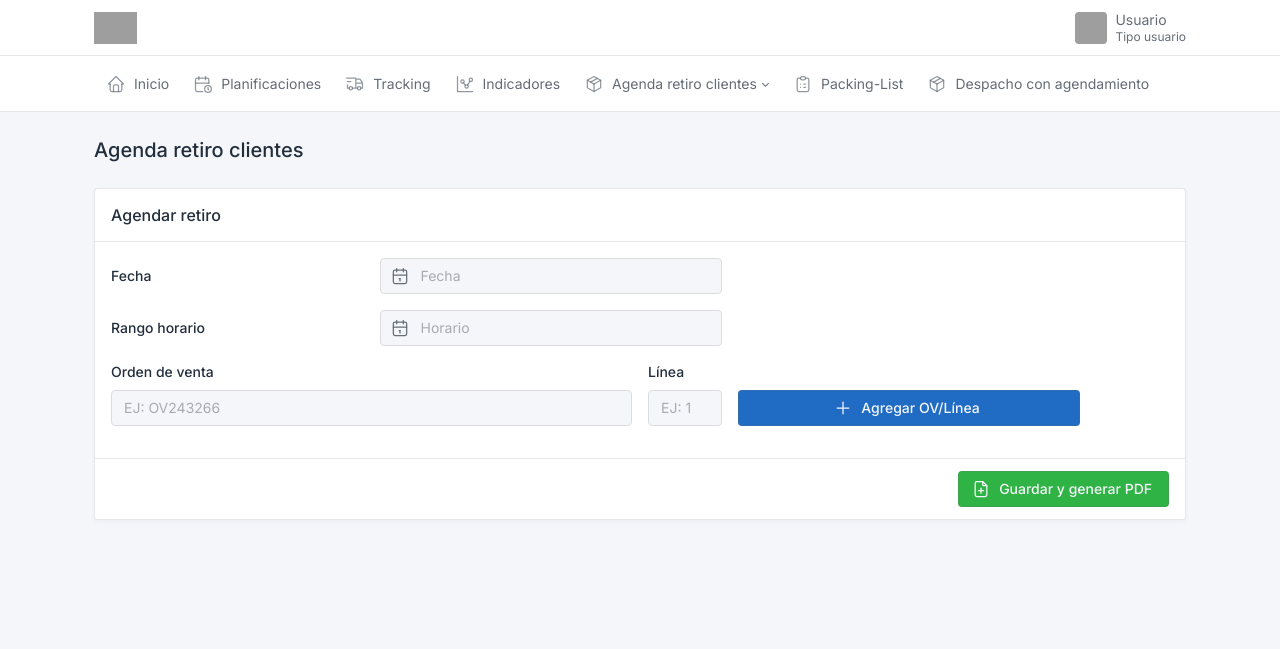
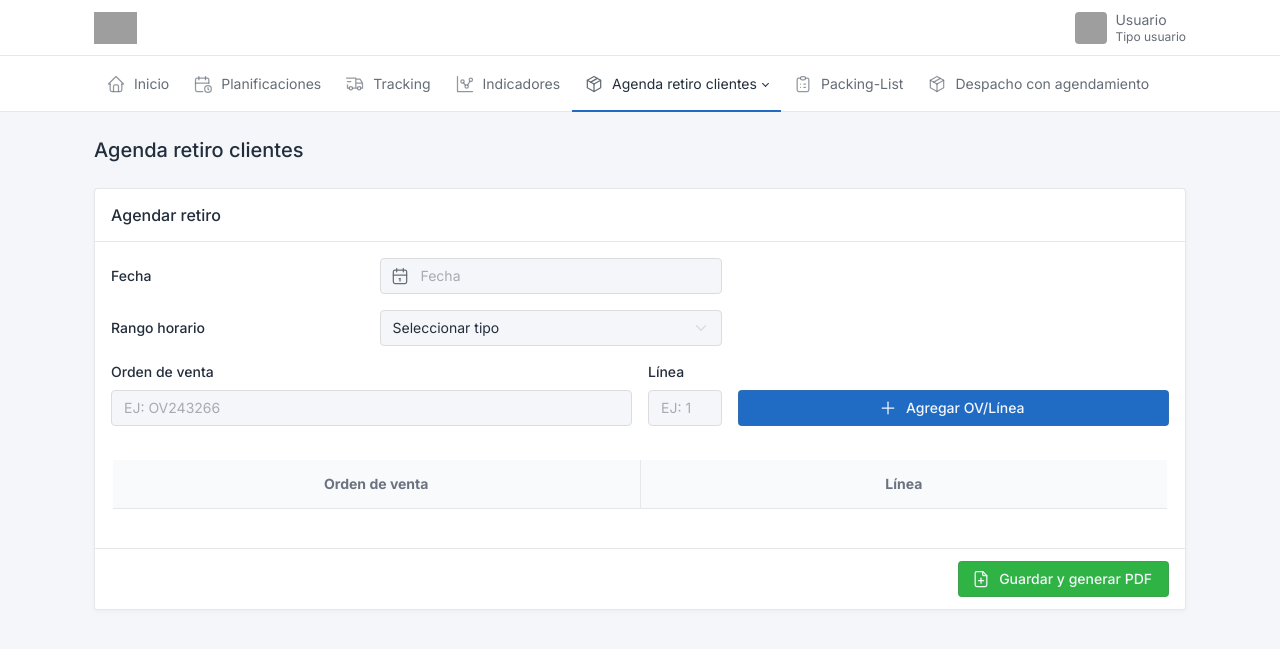
Before and after one commit to nctd/proyecto-titulo, a Django app: template control_procesos_logisticos/templates/agenda-retiro/agendar.html in a window 1280 px wide. Shown: the top 649 px of the page. Run offline with Django 3.2, Linux system fonts and the light colour scheme; the template is opened without the code that fills it: values that come from a table or form of the project are taken from there, others are empty; parts of the project's set-up code (start-up, migrations or seed data) failed here and were passed over; some libraries are stand-ins or nearby versions; grey boxes are pictures that could not be loaded.

Commit message:
retira cliente agendar tablas y rangos horarios

```diff
--- a/control_procesos_logisticos/templates/agenda-retiro/agendar.html
+++ b/control_procesos_logisticos/templates/agenda-retiro/agendar.html
@@ -53,24 +53,33 @@
                         <div class="form-group mb-3 row">
                             <label class="form-label col-3 col-form-label">Rango horario</label>
                             <div class="col-4">
-                                <div class="input-icon">
-                                    <span class="input-icon-addon">
-                                        <!-- Download SVG icon from http://tabler-icons.io/i/calendar -->
-                                        <svg xmlns="http://www.w3.org/2000/svg" class="icon" width="24" height="24"
-                                            viewBox="0 0 24 24" stroke-width="2" stroke="currentColor" fill="none"
-                                            stroke-linecap="round" stroke-linejoin="round">
-                                            <path stroke="none" d="M0 0h24v24H0z" fill="none" />
-                                            <rect x="4" y="5" width="16" height="16" rx="2" />
-                                            <line x1="16" y1="3" x2="16" y2="7" />
-                                            <line x1="8" y1="3" x2="8" y2="7" />
-                                            <line x1="4" y1="11" x2="20" y2="11" />
-                                            <line x1="11" y1="15" x2="12" y2="15" />
-                                            <line x1="12" y1="15" x2="12" y2="18" />
-                                        </svg>
-                                    </span>
-                                    <input class="form-control" placeholder="Horario" id="datepicker-icon-prepend"
-                                        type='text' />
-                                </div>
+                                <select type="text" class="form-select" id="select-progreso" value="">
+                                    <option value="" disabled selected>Seleccionar tipo</option>
+                                    <option value="1">00:00 - 01:00</option>
+                                    <option value="2">01:00 - 02:00</option>
+                                    <option value="3">02:00 - 03:00</option>
+                                    <option value="4">03:00 - 04:00</option>
+                                    <option value="5">04:00 - 05:00</option>
+                                    <option value="6">05:00 - 06:00</option>
+                                    <option value="7">06:00 - 07:00</option>
+                                    <option value="8">07:00 - 08:00</option>
+                                    <option value="9">08:00 - 09:00</option>
+                                    <option value="10">09:00 - 10:00</option>
+                                    <option value="11">10:00 - 11:00</option>
+                                    <option value="12">11:00 - 12:00</option>
+                                    <option value="13">12:00 - 13:00</option>
+                                    <option value="14">13:00 - 14:00</option>
+                                    <option value="15">14:00 - 15:00</option>
+                                    <option value="16">15:00 - 16:00</option>
+                                    <option value="17">16:00 - 17:00</option>
+                                    <option value="18">17:00 - 18:00</option>
+                                    <option value="19">18:00 - 19:00</option>
+                                    <option value="20">19:00 - 20:00</option>
+                                    <option value="21">20:00 - 21:00</option>
+                                    <option value="22">21:00 - 22:00</option>
+                                    <option value="23">22:00 - 23:00</option>
+                                    <option value="24">23:00 - 00:00</option>
+                                </select>
                             </div>
                         </div>
 
@@ -78,19 +87,20 @@
                             <div class="col-lg-6">
                                 <div class="mb-3">
                                     <label class="form-label">Orden de venta</label>
-                                    <input type="text" class="form-control" name="ov" id="ov"
+                                    <input type="text" class="form-control" name="ov_input" id="ov_input"
                                         placeholder="EJ: OV243266">
                                 </div>
                             </div>
                             <div class="col-lg-1">
                                 <div class="mb-3">
                                     <label class="form-label">Línea</label>
-                                    <input type="text" class="form-control" name="ov" id="ov" placeholder="EJ: 1">
+                                    <input type="text" class="form-control" name="linea_input" id="linea_input"
+                                        placeholder="EJ: 1">
                                 </div>
                             </div>
-                            <div class="col-xl-4 mb-3">
+                            <div class="col-xl-5 mb-3">
                                 <label class="form-label" style="visibility: hidden;">bt</label>
-                                <button class="btn btn-primary w-100" id='btn-buscar' type="submit">
+                                <button class="btn btn-primary w-100" id='btn-agregar-ov' type="button">
                                     <!-- Download SVG icon from http://tabler-icons.io/i/search -->
                                     <svg xmlns="http://www.w3.org/2000/svg" class="icon icon-tabler icon-tabler-plus"
                                         width="24" height="24" viewBox="0 0 24 24" stroke-width="2"
@@ -104,7 +114,33 @@
                                 </button>
                             </div>
                         </div>
+                        <div class="d-flex justify-content-center align-items-center mb-n3 mt-3">
 
+                            <div class="table-responsive">
+                                <div class="gridjs gridjs-container">
+                                    <table class="gridjs-table" id='tabla-ov'>
+                                        <thead class="gridjs-thead">
+                                            <tr class="gridjs-tr">
+                                                <th class="gridjs-th gridjs-th-sort gridjs-th-fixed text-center"
+                                                    style="width: 200px;">
+                                                    Orden de venta</th>
+                                                <th class=" gridjs-th gridjs-th-sort gridjs-th-fixed text-center"
+                                                    style="width: 200px;">
+                                                    Línea
+                                                </th>
+                                            </tr>
+                                        </thead>
+                                        <tbody class=" gridjs-tbody" style="text-align: center;">
+                                            <tr class="gridjs-tr">
+                                                <!-- <td class="gridjs-td">12</td>
+                                                <td class="gridjs-td">34</td> -->
+                                            </tr>
+                                        </tbody>
+                                    </table>
+                                </div>
+
+                            </div>
+                        </div>
                     </div>
                     <div class="card-footer text-end">
                         <div class="d-flex">
@@ -131,4 +167,39 @@
     </div>
 </div>
 
+<script>
+    const e = document.getElementById('nav-item-agenda')
+    e.classList.add('active')
+
+</script>
+
+<script>
+    document.addEventListener("DOMContentLoaded", function () {
+        const picker = new Litepicker({
+            element: document.getElementById('datepicker-icon-prepend'),
+            autoRefresh: true,
+            format: 'DD/MM/YYYY',
+            lang: 'es-ES',
+
+        });
+    })
+</script>
+<script>
+    var list_ov = []
+    $("#btn-agregar-ov").on('click', function (e) {
+        var ov = document.getElementById('ov_input').value
+        var linea = document.getElementById('linea_input').value
+
+        if (list_ov.includes(ov + linea)) {
+            alert('EXISTE')
+        } else {
+            if (ov !== '' && linea !== '') {
+                list_ov.push(ov + linea)
+                $("#tabla-ov").append(`<tr class="gridjs-tr"><td class="gridjs-td">${ov}</td><td class="gridjs-td">${linea}</td></tr>`);
+            }
+        }
+
+    });
+
+</script>
 {% endblock %}
--- a/control_procesos_logisticos/templates/base.html
+++ b/control_procesos_logisticos/templates/base.html
@@ -157,7 +157,7 @@
                                 </a>
                             </li>
 
-                            <li class="nav-item dropdown">
+                            <li class="nav-item dropdown" id='nav-item-agenda'>
                                 <a class="nav-link dropdown-toggle" href="#navbar-layout" data-bs-toggle="dropdown"
                                     role="button" aria-expanded="false">
                                     <span class="nav-link-icon d-md-none d-lg-inline-block">
@@ -180,7 +180,7 @@
                                 <div class="dropdown-menu">
                                     <div class="dropdown-menu-columns">
                                         <div class="dropdown-menu-column">
-                                            <a class="dropdown-item" href="/">
+                                            <a class="dropdown-item" href="{% url 'agendar_retiro' %}">
                                                 Agendar
                                             </a>
                                             <a class="dropdown-item" href="/">
--- a/control_procesos_logisticos/views.py
+++ b/control_procesos_logisticos/views.py
@@ -621,3 +621,6 @@ def reporteGrafico(request):
         if tipo == 'tipo_despacho':
             pass
     return JsonResponse({}, status = 400)
+
+def agendarRetiro(request):
+    return render(request,'agenda-retiro/agendar.html')
```
